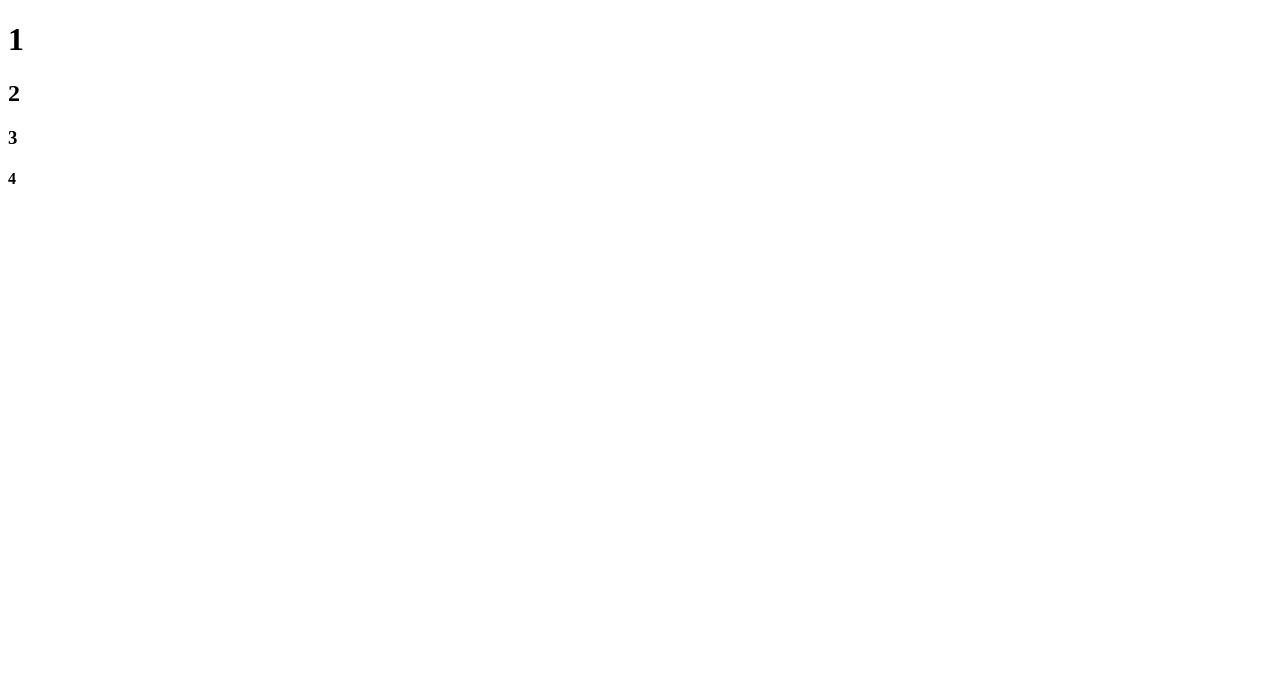
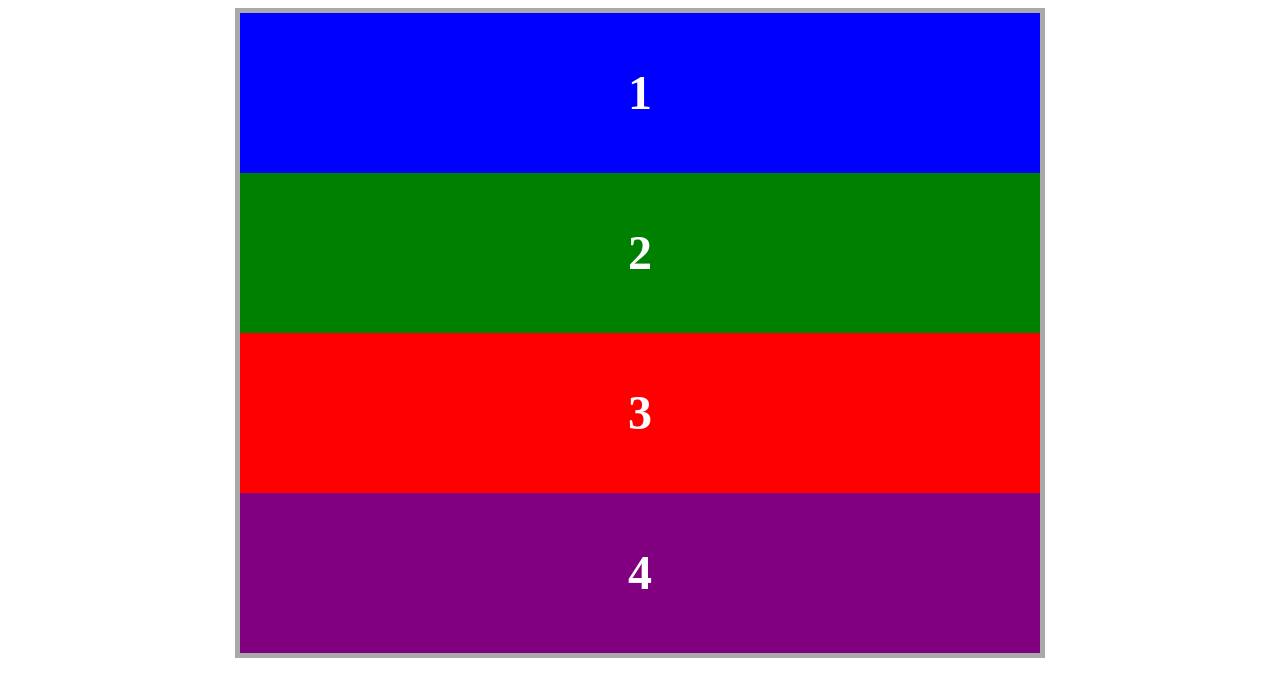
Before and after one commit to WalterAlvarez92/css-positioning, a plain HTML site: page index.html in a window 1280 px wide. Drawn offline with Linux system fonts and the light colour scheme.

Commit message:
added css colors

```diff
--- a/css/style.css
+++ b/css/style.css
@@ -0,0 +1,65 @@
+#bento
+{
+  display: block;
+  border-style: solid;
+  border-width: 5px;
+  border-color: darkgray;
+  width: 50em;
+  margin: 0 auto;
+  position: relative;
+  text-align: center;
+  line-height: 10em;
+  font: white;
+
+}
+
+div.bento
+{
+  position: relative;
+  left:
+}
+
+body
+
+{
+  color: white;
+}
+
+h1
+{
+  display: block;
+  font-weight: bold;
+  font-size: 3em;
+  margin: 0 auto;
+  bottom: 0 auto;
+  background-color: blue;
+}
+
+h2
+{
+  display: block;
+  font-weight: bold;
+  font-size: 3em;
+  margin: 0 auto;
+  bottom: 0 auto;
+  background-color: green;
+}
+
+h3
+{
+  display: block;
+  font-weight: bold;
+  font-size: 3em;
+  margin: 0 auto;
+  bottom: 0 auto;
+  background-color: red;
+}
+h4
+{
+  display: block;
+  font-weight: bold;
+  font-size: 3em;
+  margin: 0 auto;
+  bottom: 0 auto;
+  background-color: purple;
+}
--- a/index.html
+++ b/index.html
@@ -5,6 +5,7 @@
   <meta name="description" content="css positiong exercise">
   <meta charset="utf-8"
 </head>
+<link rel="stylesheet" href="css/style.css">
     <body>
       <div id="bento">
         <div class="box1">
```
